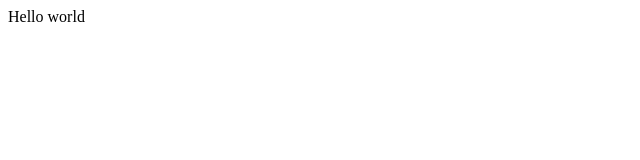
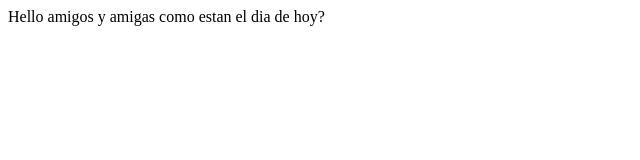
Before and after one commit to JoelSejas1/PROGRAMA, a plain HTML site: page index.html in a window 1280 px wide. Shown: the whole page, without its empty margins (0-640 px from the left). Drawn offline with Linux system fonts and the light colour scheme.

Commit message:
cambios agregamos sitios web

```diff
--- a/index.html
+++ b/index.html
@@ -8,7 +8,7 @@
 </head>
 <body>
     <article>
-        Hello world
+        Hello amigos y amigas como estan el dia de hoy?
 
     </article>
 </body>
```
